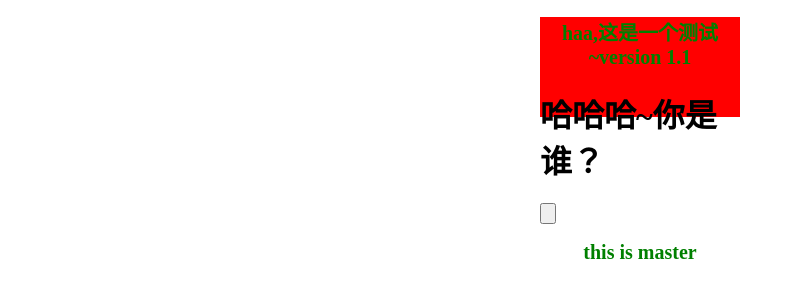
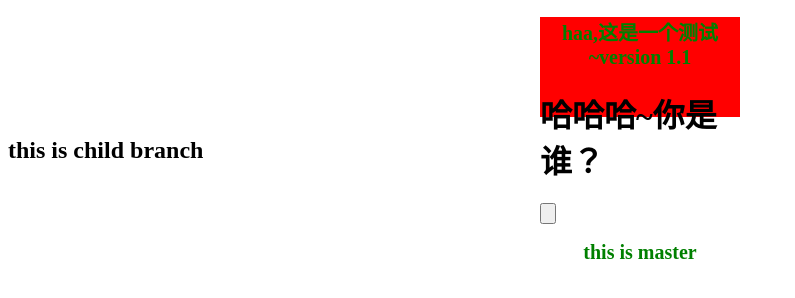
Before and after one commit to huanghly/task1, a plain HTML site: page index.html in a window 1280 px wide. Shown: the whole page, without its empty margins (0-795 px from the left). Drawn offline with Linux system fonts and the light colour scheme.

Commit message:
mastr branch

```diff
--- a/index.html
+++ b/index.html
@@ -16,5 +16,6 @@
 	<input type="button" id="btn"/>
 	<h2>this is master</h2>
   </div>
+  <h2>this is child branch</h2>
  </body>
 </html>
```
